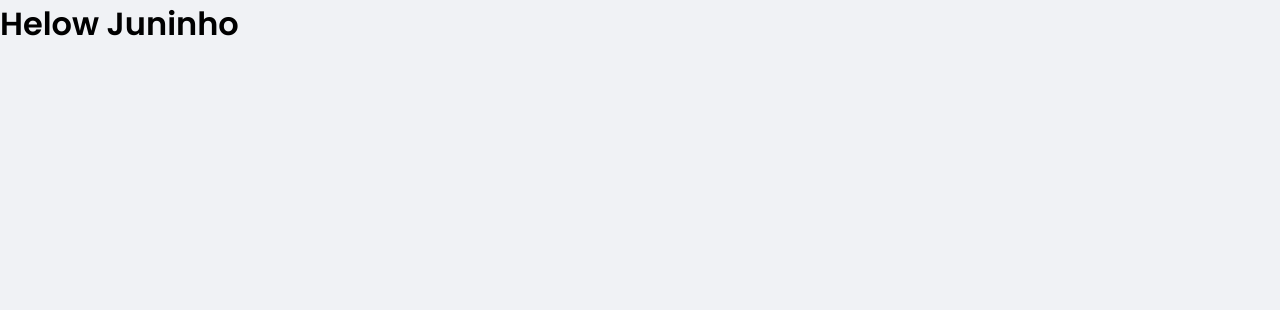
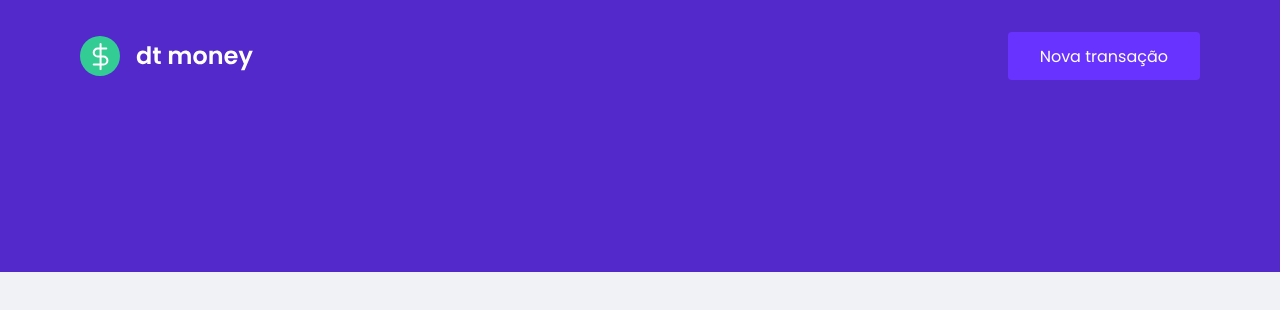
Before and after one commit to JonatanPaes/dtmoney, a React (Create React App) app: page / in a window 1280 px wide. Shown: the top 310 px of the page. Built offline with nearby package versions, Linux system fonts and the light colour scheme.

Commit message:
Componente: Header

```diff
--- a/src/App.tsx
+++ b/src/App.tsx
@@ -1,11 +1,11 @@
+import { Header } from "./components/Header";
 import { GlobalStyle } from "./styles/global";
 
 export function App() {
   return (
-    <div className="App">
-      <h1> Helow Juninho</h1>
-
+    <>
+      <Header />
       <GlobalStyle />
-    </div>
+    </>
   );
 }
--- /dev/null
+++ b/src/components/Header/index.tsx
@@ -0,0 +1,14 @@
+import logoImg from "../../assets/logo.svg";
+import { Container, Content } from "./styles";
+
+export function Header() {
+  return (
+    <Container>
+      <Content>
+        <img src={logoImg} alt="dt money" />
+
+        <button>Nova transação</button>
+      </Content>
+    </Container>
+  );
+}
--- /dev/null
+++ b/src/components/Header/styles.ts
@@ -0,0 +1,31 @@
+import styled from 'styled-components';
+
+export const Container = styled.header`
+  background: var(--blue);
+`
+
+export const Content =  styled.div`
+  max-width: 1120px;
+  margin: 0 auto;
+
+  padding: 2rem 1rem 12rem;
+  display: flex;
+  align-items: center;
+  justify-content: space-between;
+
+  button {
+    font-size: 1rem;
+    color: #fff;
+    background-color: var(--blue-light);
+    border: 0;
+    padding: 0 2rem;
+    border-radius: 0.25rem;
+    height: 3rem;
+
+    transition: filter 0.2s;
+
+    &:hover {
+      filter: brightness(0.9);
+    }
+  }
+`;
```
